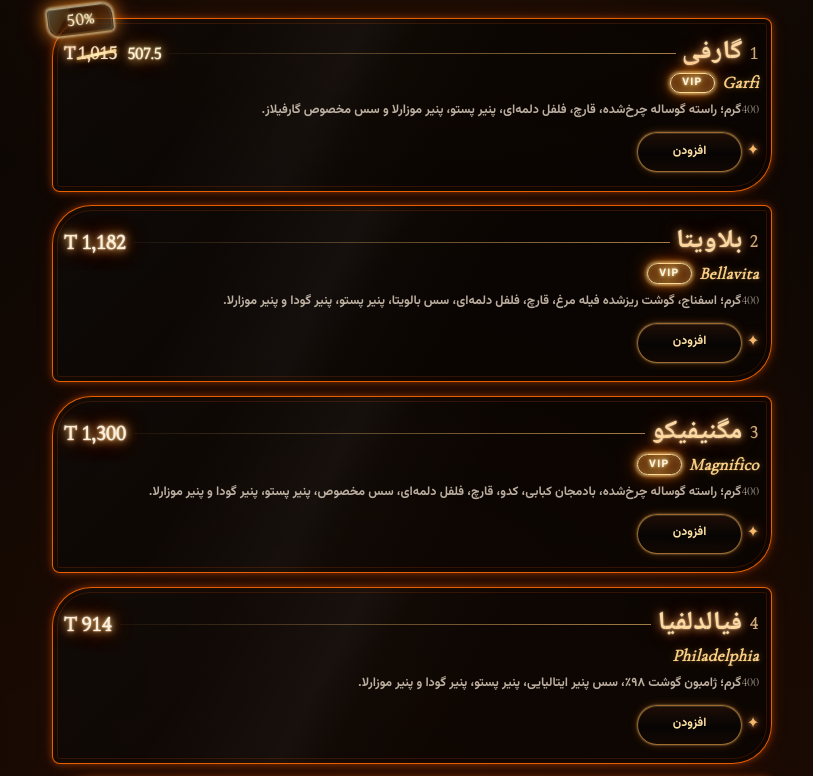
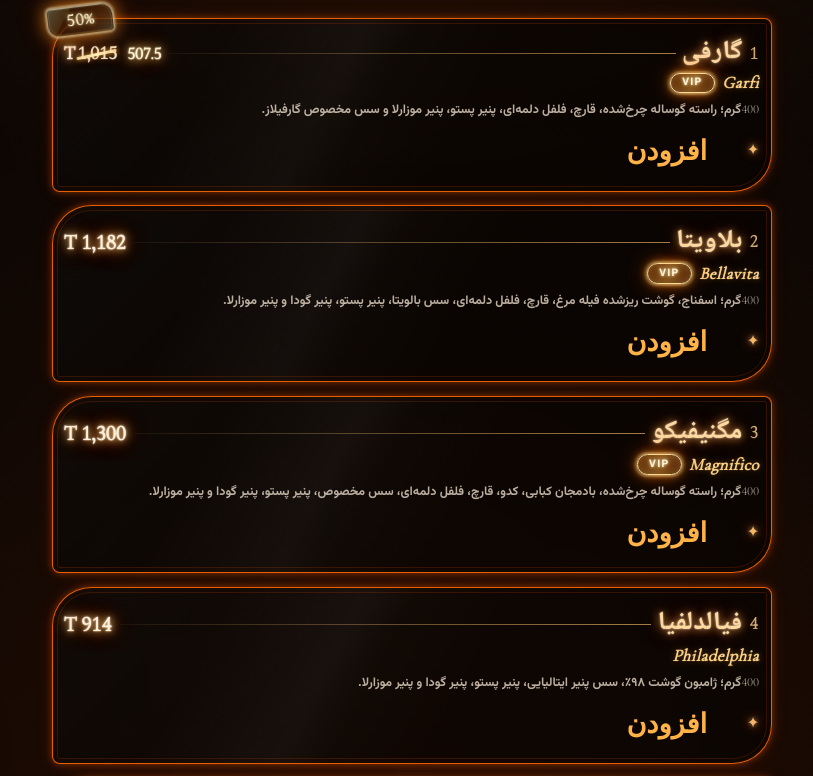
Before and after one commit to mahmoodknds/Garfilas, a Next.js app: page / in a window 1280 px wide. Shown: the part 1192-1968 px from the top of the page, without its empty margins (228-1041 px from the left). Built offline with nearby package versions, Linux system fonts and the light colour scheme.

Commit message:
Fix Add button sizing with scoped CSS and full control dimensions

```diff
--- a/components/sections/Menu/MenuSection.module.css
+++ b/components/sections/Menu/MenuSection.module.css
@@ -110,8 +110,8 @@
 .menuQuantityControl button:hover:not(:disabled),.menuQuantityControl button:focus-visible { color: #fff4e4; background: rgba(255,122,0,.15); outline: none; }
 .menuQuantityControl button:disabled { color: rgba(189,176,160,.36); cursor: not-allowed; }
 .menuQuantityControl output:global(.quantityValue) { display: grid; place-items: center; min-width: 1.65rem; text-align: center; }
-.menuQuantityControl button:global(.addButton) { position: absolute; inset: auto; top: 0; right: 0; bottom: 0; left: 0; display: grid; place-items: center; width: var(--menu-control-width) !important; min-width: var(--menu-control-width) !important; max-width: var(--menu-control-width) !important; height: var(--menu-control-height) !important; min-height: var(--menu-control-height) !important; max-height: var(--menu-control-height) !important; box-sizing: border-box; flex: none; margin: 0; padding: 0 .5rem; border: 1px solid rgba(255,179,71,.58); border-radius: 999px; color: #ffe1a4; background: linear-gradient(180deg,rgba(38,18,8,.74),rgba(7,5,4,.9) 55%,rgba(22,10,4,.82)); box-shadow: 0 0 2px rgba(255,235,201,.55),0 0 8px rgba(255,133,22,.28),inset 0 1px 0 rgba(255,231,184,.14); font: 600 .76rem/1.2 var(--font-vazirmatn),sans-serif; white-space: nowrap; }
-.menuQuantityControl button:global(.addButton):hover,.menuQuantityControl button:global(.addButton):focus-visible { border-color: rgba(255,204,116,.98); color: #fff4e4; background: linear-gradient(180deg,rgba(53,24,8,.82),rgba(13,7,4,.96)); box-shadow: 0 0 5px rgba(255,235,201,.72),0 0 12px rgba(255,133,22,.4),inset 0 1px 0 rgba(255,231,184,.2); }
+.menuQuantityControl .addButton { position: absolute; inset: 0; display: grid; place-items: center; width: 100% !important; min-width: 100% !important; max-width: 100% !important; height: 100% !important; min-height: 100% !important; max-height: 100% !important; box-sizing: border-box; flex: none; margin: 0; padding: 0 .5rem; border: 1px solid rgba(255,179,71,.58); border-radius: 999px; color: #ffe1a4; background: linear-gradient(180deg,rgba(38,18,8,.74),rgba(7,5,4,.9) 55%,rgba(22,10,4,.82)); box-shadow: 0 0 2px rgba(255,235,201,.55),0 0 8px rgba(255,133,22,.28),inset 0 1px 0 rgba(255,231,184,.14); font: 600 .76rem/1.2 var(--font-vazirmatn),sans-serif; white-space: nowrap; }
+.menuQuantityControl .addButton:hover,.menuQuantityControl .addButton:focus-visible { border-color: rgba(255,204,116,.98); color: #fff4e4; background: linear-gradient(180deg,rgba(53,24,8,.82),rgba(13,7,4,.96)); box-shadow: 0 0 5px rgba(255,235,201,.72),0 0 12px rgba(255,133,22,.4),inset 0 1px 0 rgba(255,231,184,.2); }
 .menuQuantityControl svg { display: block; width: 1.08rem; height: 1.08rem; }
 
 
@@ -135,7 +135,7 @@
   .menuQuantityControl button { width: 1.55rem; height: 1.55rem; font-size: 1.35rem; }
   .mark { font-size: .86rem; }
   .menuQuantityControl output:global(.quantityValue) { min-width: 1rem; }
-  .menuQuantityControl button:global(.addButton) { top: 0; right: 0; bottom: 0; left: 0; width: var(--menu-control-width) !important; min-width: var(--menu-control-width) !important; max-width: var(--menu-control-width) !important; height: var(--menu-control-height) !important; min-height: var(--menu-control-height) !important; max-height: var(--menu-control-height) !important; padding-inline: .42rem; font-size: .7rem; }
+  .menuQuantityControl .addButton { padding-inline: .42rem; font-size: .7rem; }
   .content { padding-inline: .7rem; }
   .item { padding: .85rem .5rem .85rem .35rem; }
   .number { font-size: .96rem; }
```
